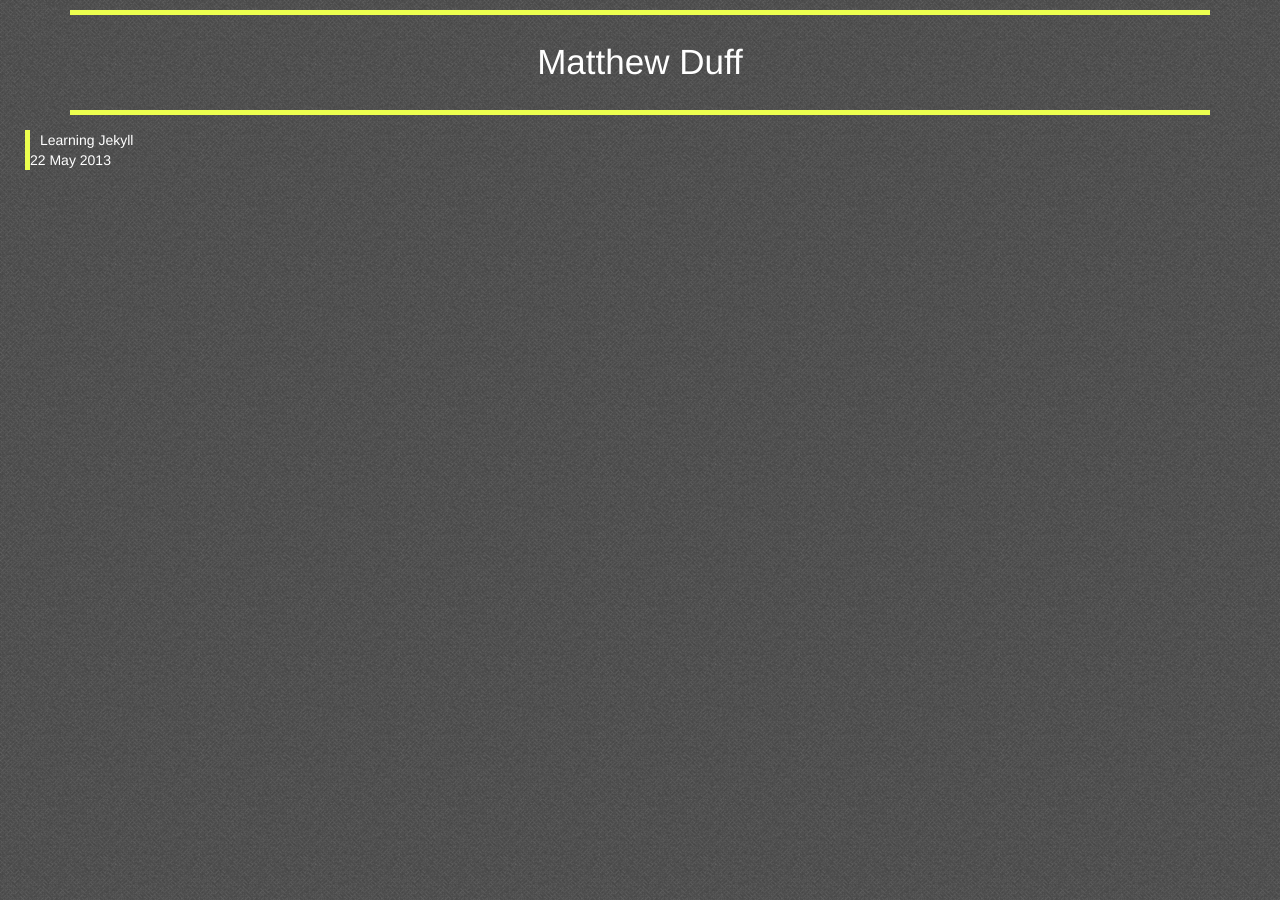
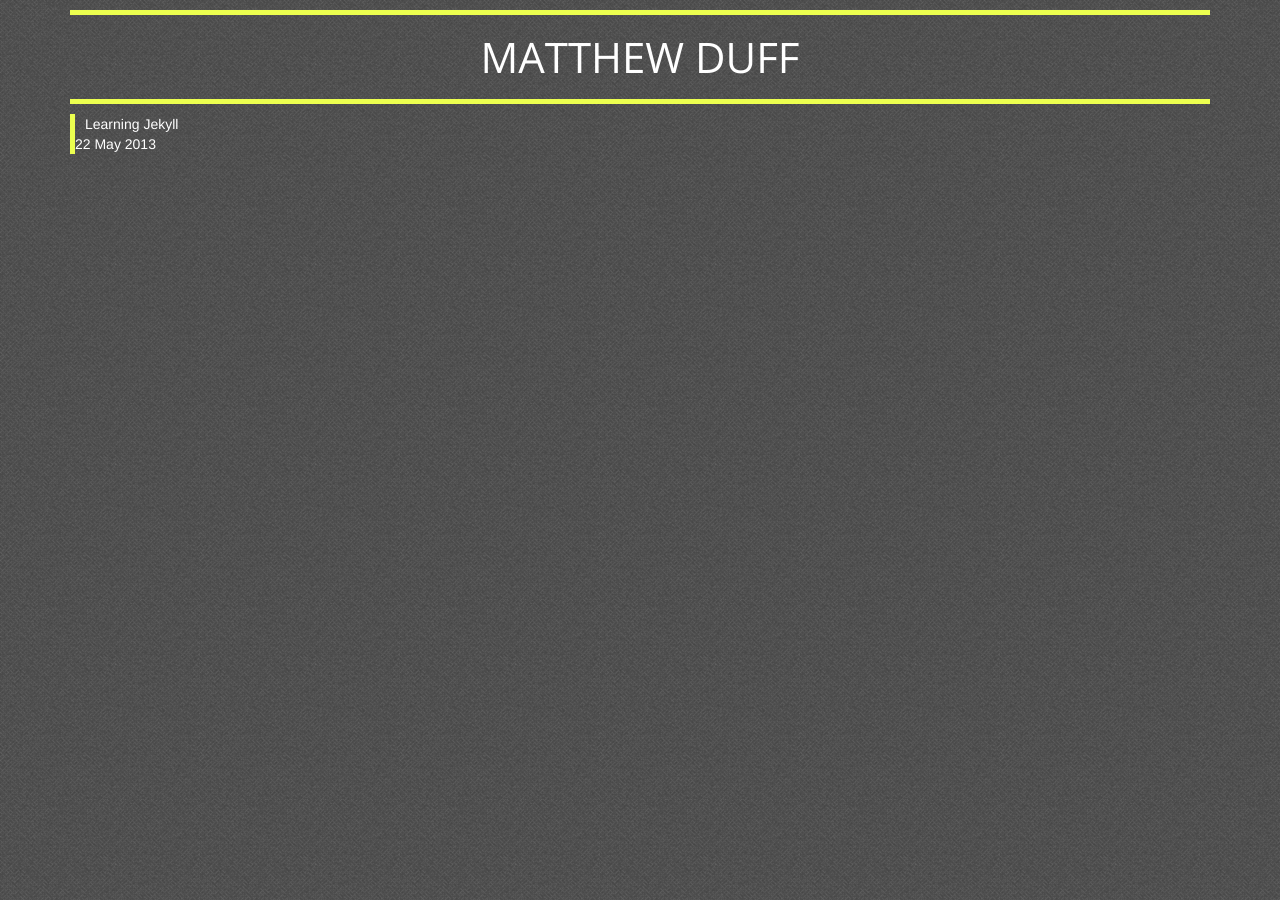
Before and after one commit to Hunta01/mattcantstop.github.io, a Jekyll site: the page built from index.html, in a window 1280 px wide. Built offline with Jekyll 4.4.1, drawn with Linux system fonts in a browser that asks for light colours.

Commit message:
removed weird div behavior for container

```diff
--- a/_layouts/master.html
+++ b/_layouts/master.html
@@ -7,6 +7,7 @@
     <link href="css/bootstrap.min.css" rel="stylesheet" media="screen">
     <link href="css/custom.css" rel="stylesheet">
     <meta name="viewport" content="width=device-width, initial-scale=1.0">
+    <link href='http://fonts.googleapis.com/css?family=Open+Sans:400,300,700' rel='stylesheet' type='text/css'>
     <!-- syntax highlighting CSS -->
     <link rel="stylesheet" href="/css/syntax.css">
   </head>
@@ -14,9 +15,8 @@
     <div class='container'>
       <div class="col-md-12 title">
         <a href="/">{{ site.name }}</a>
-      </div>
       {{ content }}
       {% include footer.html %}
-    </div><!-- /container -->
+    </div>
   </body>
 </html>
--- a/css/custom.css
+++ b/css/custom.css
@@ -5,20 +5,27 @@ body {
 }
 
 .title {
+  font-family: 'Open Sans', sans-serif;
   text-align: center;
-  font-size: 2.5em;
-  line-height: 2.7em;
+  font-size: 3em;
+  line-height: 2em;
   border-top: 5px solid #ecff4f;
   border-bottom: 5px solid #ecff4f;
   margin: 10px 0;
+  text-transform: uppercase;
 }
 
-.title a, a:visited, a:hover {
+.title a, a:visited {
   color: #FFF;
+  text-decoration: none;
+}
+
+.title a:hover {
+  color: #ecff4f;
+  text-decoration: none;
 }
 
 .posts {
-  padding-left: 25px;
 }
 
 .post {
```
